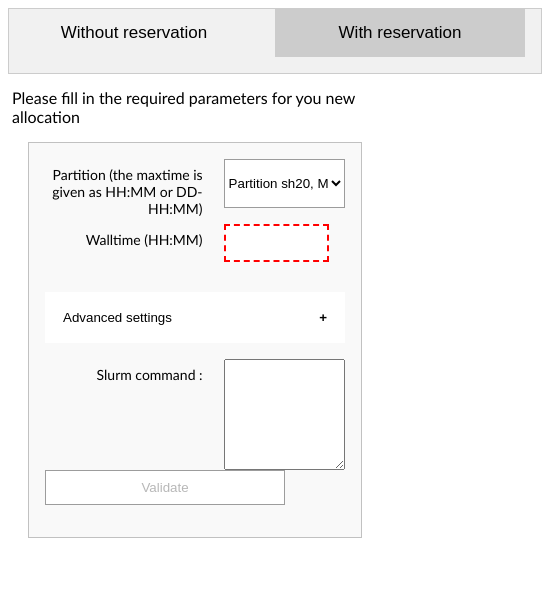
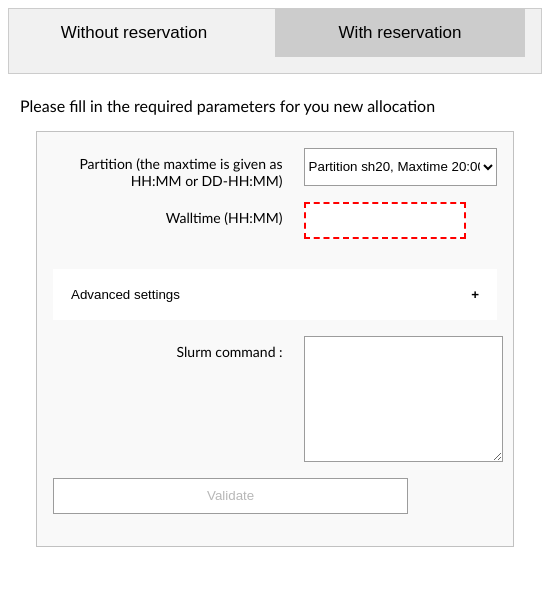
Before and after one commit to jeremyfix/dcejs, an Electron app: page app/newsession.html in a window 550 px wide. Drawn offline with Linux system fonts and the light colour scheme; no server answers.

Commit message:
minor style update for newsession form to occupy full width

```diff
--- a/app/app.css
+++ b/app/app.css
@@ -11,7 +11,7 @@ html, body, video {
 	  grid-area: hd;
 	  margin: 0.5em;
 }
-.sessions{
+.sessions {
 	  margin: 0.5em;
 	  grid-area: se;
 
@@ -53,16 +53,14 @@ div.version {
 }
 
 form {
-	width: 300px;
 	background: #f9f9f9;
 	border: 1px solid #c1c1c1;
 	margin: 1em;
-	max-width: 600px;
 	padding: 1em;
 	display: grid;
 	grid-column: 1/2;
 }
-form select,input,button {
+form select,input,button,textarea {
 	width: 100%;
 	padding-top: 0.7em;
 	padding-bottom: 0.7em;
--- a/app/newsession.html
+++ b/app/newsession.html
@@ -22,7 +22,7 @@
 				</div>
 			</div>
 
-			<div class="session">
+			<div class="sessions">
 
 				<div id="Without reservation" class="tabcontent">
 					Please fill in the required parameters for you new allocation
--- a/app/package.json
+++ b/app/package.json
@@ -1,6 +1,6 @@
 {
 	"name": "dcejs",
-	"version": "1.6.2",
+	"version": "1.6.3",
 	"description": "An electron app to get connected to the DCE",
 	"main": "main.js",
 	"scripts": {
```
